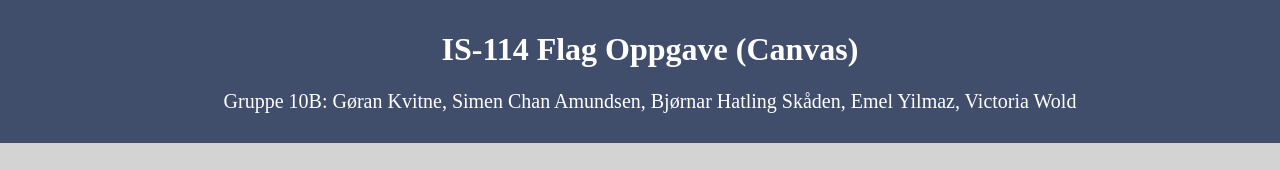
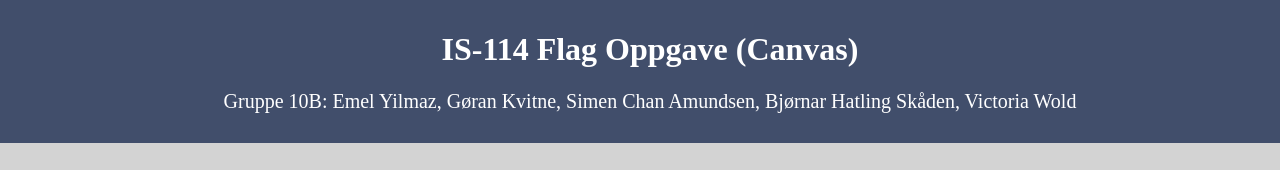
Before and after one commit to Emel82/GRUPPE-REPOSITORY, a plain HTML site: page flagg_oppgave/canvasflagg.html in a window 1280 px wide. Shown: the top 170 px of the page. Drawn offline with Linux system fonts and the light colour scheme.

Commit message:
Oppdaterte

```diff
--- a/flagg_oppgave/canvasflagg.html
+++ b/flagg_oppgave/canvasflagg.html
@@ -41,8 +41,8 @@
     <header>
       <h1>IS-114 Flag Oppgave (Canvas)</h1>
       <p>
-        Gruppe 10B: Gøran Kvitne, Simen Chan Amundsen, Bjørnar
-        Hatling Skåden, Emel Yilmaz, Victoria Wold
+        Gruppe 10B: Emel Yilmaz, Gøran Kvitne, Simen Chan Amundsen, Bjørnar
+        Hatling Skåden, Victoria Wold
       </p>
     </header>
     <div class="container">
```
